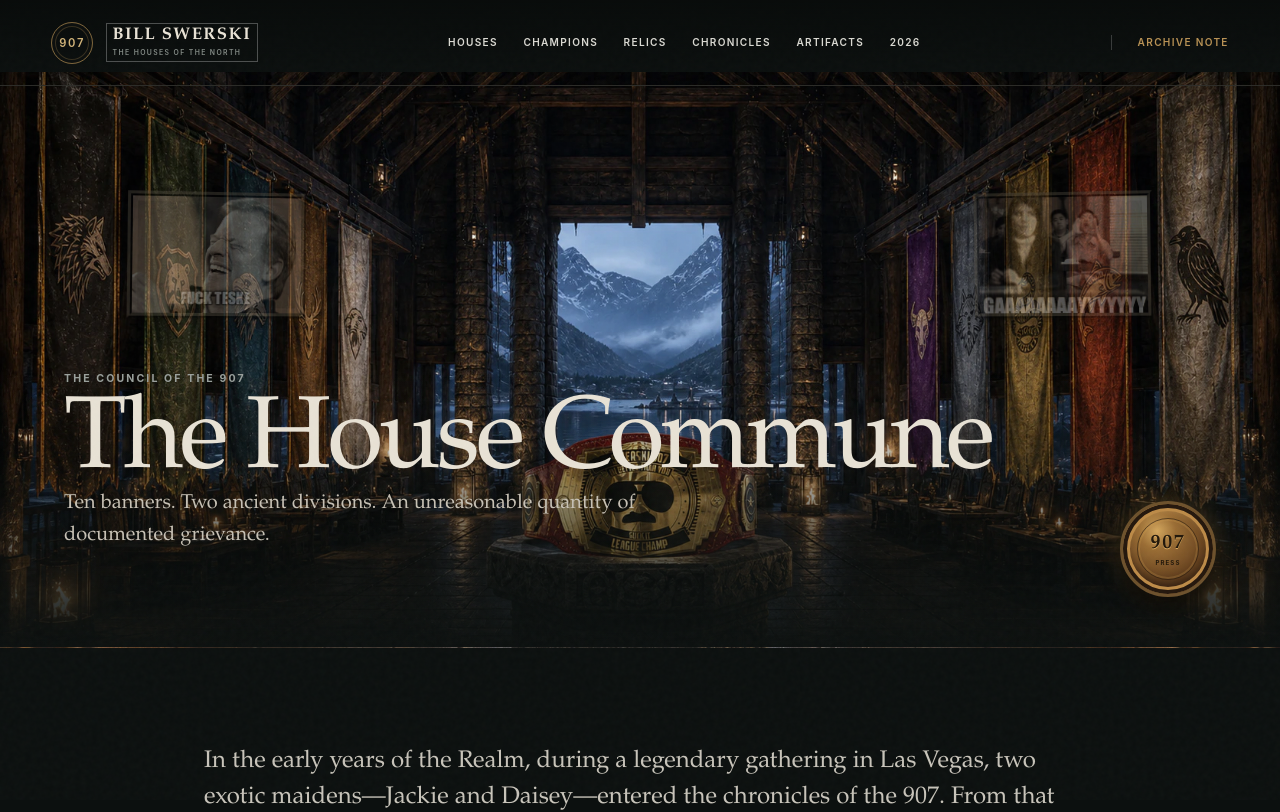
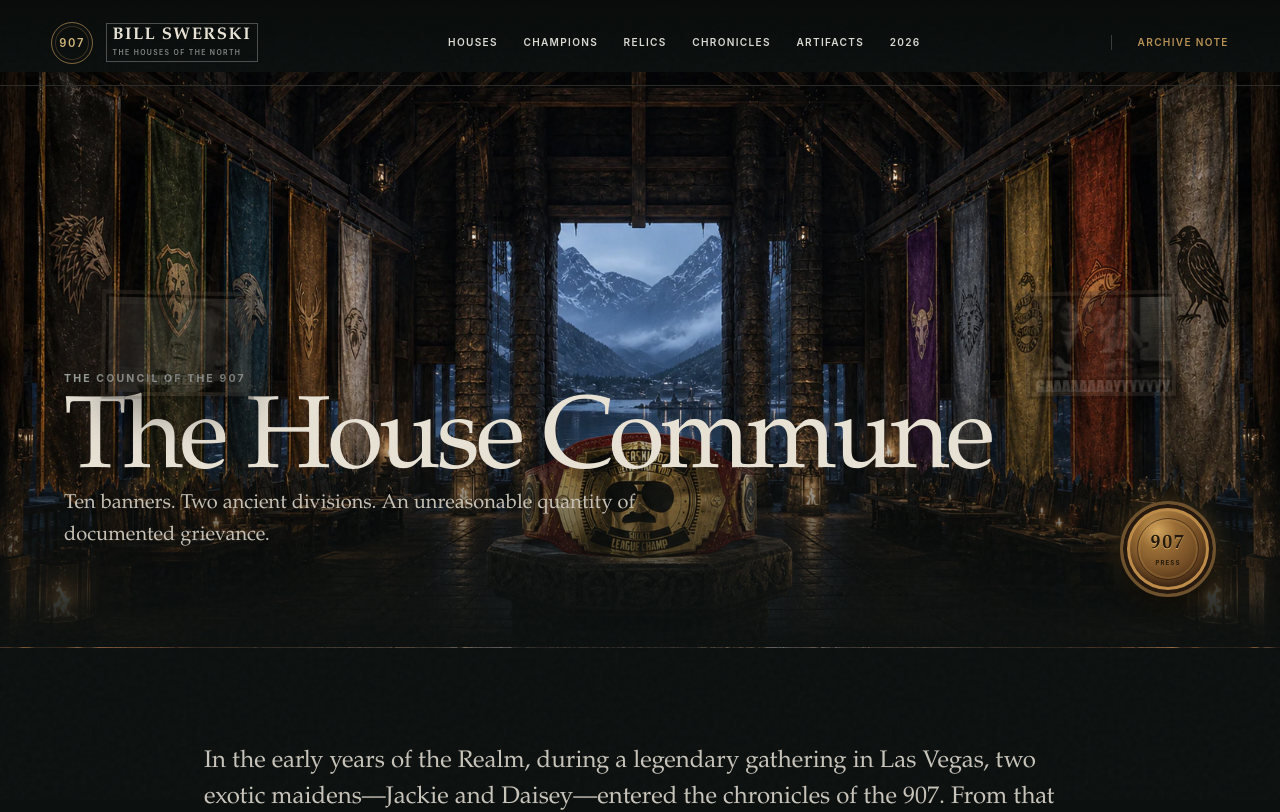
Before and after one commit to kodiakstrategy-sd/Bill-Swerski-907, a Next.js app: page /houses in a window 1280 px wide. Shown: the top 812 px of the page. Built offline with nearby package versions, Linux system fonts and the light colour scheme.

Commit message:
Blend Commune paintings into Great Hall

```diff
--- a/app/globals.css
+++ b/app/globals.css
@@ -85,11 +85,12 @@ h1,h2,h3 { font-family:var(--font-display),serif; font-weight:500; }
 .houses-commune .page-hero { min-height:72vh; display:flex; flex-direction:column; justify-content:end; background:linear-gradient(0deg,#0c100f 0,transparent 48%),url('/world/great-hall.webp') center 32%/cover; }
 .houses-commune .page-hero .lede { color:#c7c1b5; }
 .commune-foyer { position:relative; }
-.commune-fresco { position:absolute; z-index:1; width:clamp(130px,14vw,220px); aspect-ratio:410/288; padding:5px; border:5px ridge #403b32; background:#171917; box-shadow:0 12px 28px #000c,inset 0 0 0 1px #82765f; opacity:.48; transform:perspective(700px) rotateY(-5deg) rotate(-.7deg); pointer-events:none; }
-.commune-fresco::after { content:""; position:absolute; inset:5px; z-index:2; opacity:.4; background:repeating-radial-gradient(ellipse at 20% 30%,transparent 0 17px,#1b171226 18px 19px),linear-gradient(115deg,#0007,transparent 35%,#8c74552b 65%,#0008); mix-blend-mode:multiply; }
-.commune-fresco img { object-fit:cover; filter:sepia(.6) saturate(.55) contrast(1.12) brightness(.66); }
-.commune-fresco--east { right:clamp(7rem,10vw,11rem); top:clamp(7.5rem,15vh,11rem); }
-.commune-fresco--west { left:clamp(7rem,10vw,11rem); top:clamp(7.5rem,15vh,11rem); transform:perspective(700px) rotateY(5deg) rotate(.7deg); }
+.commune-fresco { position:absolute; z-index:1; top:38%; width:clamp(120px,12vw,188px); aspect-ratio:410/288; padding:7px; border:7px ridge #40382d; background:#171917; box-shadow:0 18px 34px #000d,inset 0 0 0 1px #8b7656; opacity:.34; transform:perspective(700px) rotateY(-7deg) rotate(-.7deg); pointer-events:none; }
+.commune-fresco::before { content:""; position:absolute; left:50%; bottom:calc(100% + 7px); width:42%; height:38px; border-left:1px solid #514735; border-top:1px solid #514735; transform:translateX(-50%) rotate(45deg); transform-origin:center; filter:drop-shadow(0 2px 2px #000); }
+.commune-fresco::after { content:""; position:absolute; inset:7px; z-index:2; opacity:.58; background:repeating-radial-gradient(ellipse at 20% 30%,transparent 0 17px,#1b17123d 18px 19px),linear-gradient(115deg,#0009,transparent 35%,#8c74552b 65%,#0009); mix-blend-mode:multiply; }
+.commune-fresco img { object-fit:cover; filter:sepia(.72) saturate(.42) contrast(1.04) brightness(.52); }
+.commune-fresco--east { right:clamp(4rem,8vw,9rem); }
+.commune-fresco--west { left:clamp(4rem,8vw,9rem); transform:perspective(700px) rotateY(7deg) rotate(.7deg); }
 .council-seal { position:absolute; z-index:3; right:clamp(1.3rem,5vw,5rem); bottom:clamp(1.5rem,4vw,3.5rem); width:96px; aspect-ratio:1; border:3px solid #6d512c; border-radius:50%; color:#21170b; background:radial-gradient(circle at 38% 30%,#d3a65d 0,#9a6d34 22%,#68431f 58%,#2b1b0e 100%); box-shadow:0 11px 18px #000b,0 0 24px #d59a4352,inset 0 0 0 4px #24170d,inset 0 0 0 7px #bd8b48,inset 0 -9px 13px #1c100bd1,inset 0 6px 8px #f0c17670; cursor:pointer; transition:transform .16s,filter .16s,box-shadow .16s; }
 .council-seal::before { content:""; position:absolute; inset:14px; border:1px solid #25180d99; border-radius:50%; box-shadow:inset 0 0 0 2px #d5a25438; }
 .council-seal:hover { transform:translateY(-3px); filter:brightness(1.12); box-shadow:0 14px 22px #000c,0 0 30px #e7aa4d70,inset 0 0 0 4px #24170d,inset 0 0 0 7px #bd8b48,inset 0 -9px 13px #1c100bd1,inset 0 6px 8px #f0c17670; }
@@ -158,7 +159,7 @@ h1,h2,h3 { font-family:var(--font-display),serif; font-weight:500; }
 @media (max-width:760px) {
   .houses-commune .page-hero { min-height:68vh; }
   .council-seal { width:76px; right:1rem; bottom:1rem; }
-  .commune-fresco { width:108px; padding:3px; border-width:3px; opacity:.42; }.commune-fresco--east { right:1rem; top:8.2rem; }.commune-fresco--west { left:1rem; top:8.2rem; }
+  .commune-fresco { top:28%; width:86px; padding:4px; border-width:4px; opacity:.27; }.commune-fresco::before { height:22px; bottom:calc(100% + 4px); }.commune-fresco::after { inset:4px; }.commune-fresco--east { right:.75rem; }.commune-fresco--west { left:.75rem; }
   .council-seal__rune { font-size:.95rem; }
   .council-reveal { padding:3.5rem .75rem 1rem; }
   .council-reveal__frame { width:96vw; }
```
